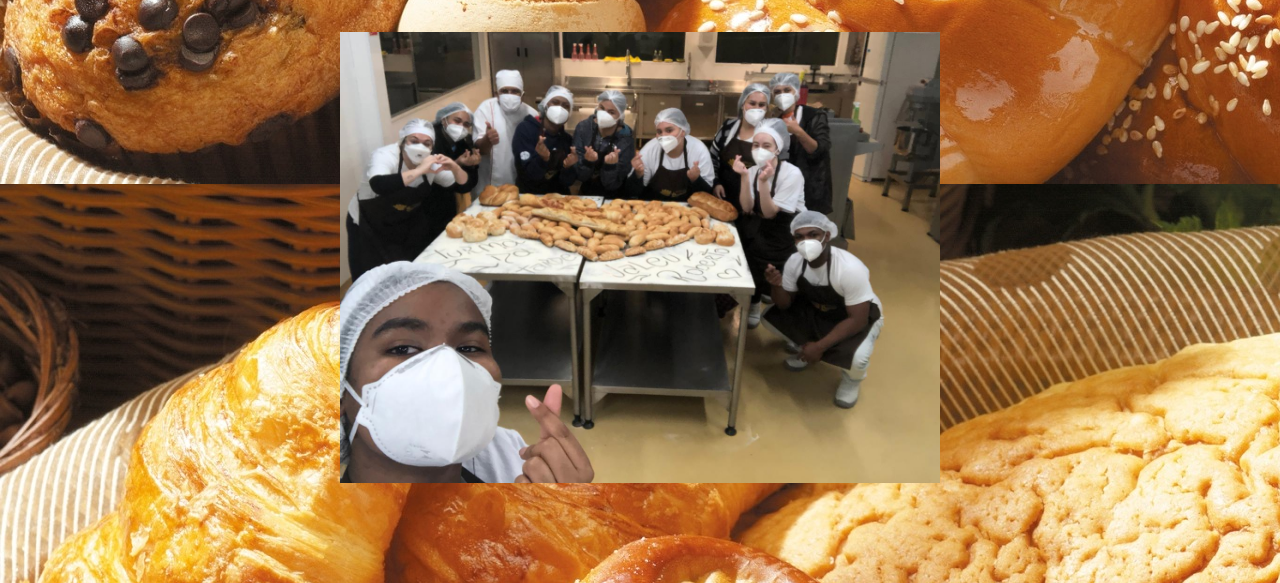
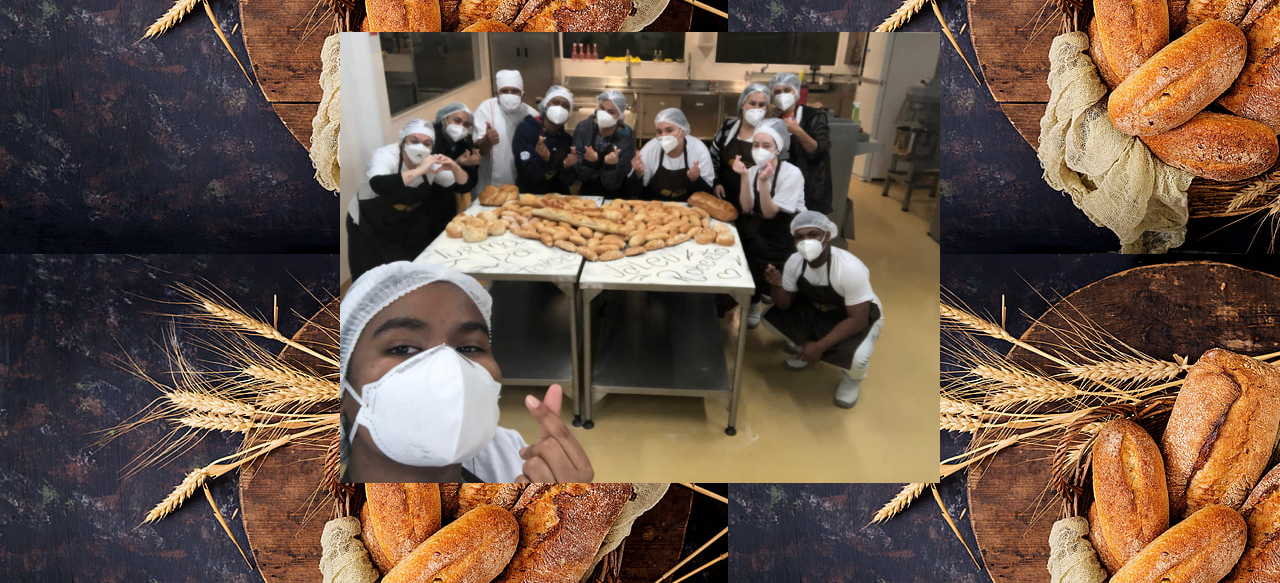
Before and after one commit to brenofelixdasilva/instituto-bauducco, a plain HTML site: page index.html in a window 1280 px wide. Shown: the part 716-1299 px from the top of the page. Drawn offline with Linux system fonts and the light colour scheme; a web font is replaced by a local one.

Commit message:
Mudanças de cor da fonte imagem de fundo

```diff
--- a/site.css
+++ b/site.css
@@ -1,7 +1,7 @@
 @import url('https://fonts.googleapis.com/css2?family=Zen+Loop&display=swap');
 
 body{
-    background:url(./Imagens/imagem-fundonovo.jpg)
+    background:url(./Imagens/fundo-novo2.jpg)
 
 }
 
@@ -12,4 +12,5 @@ body{
     size: 19pt;
     font-family: "Zen Loop";
     font-size: 30pt;
+    color: #f7f2ee;
 }
```
Also changed, not shown: index.html (+0 -2 lines), Imagens/fundo-novo2.jpg (added).
